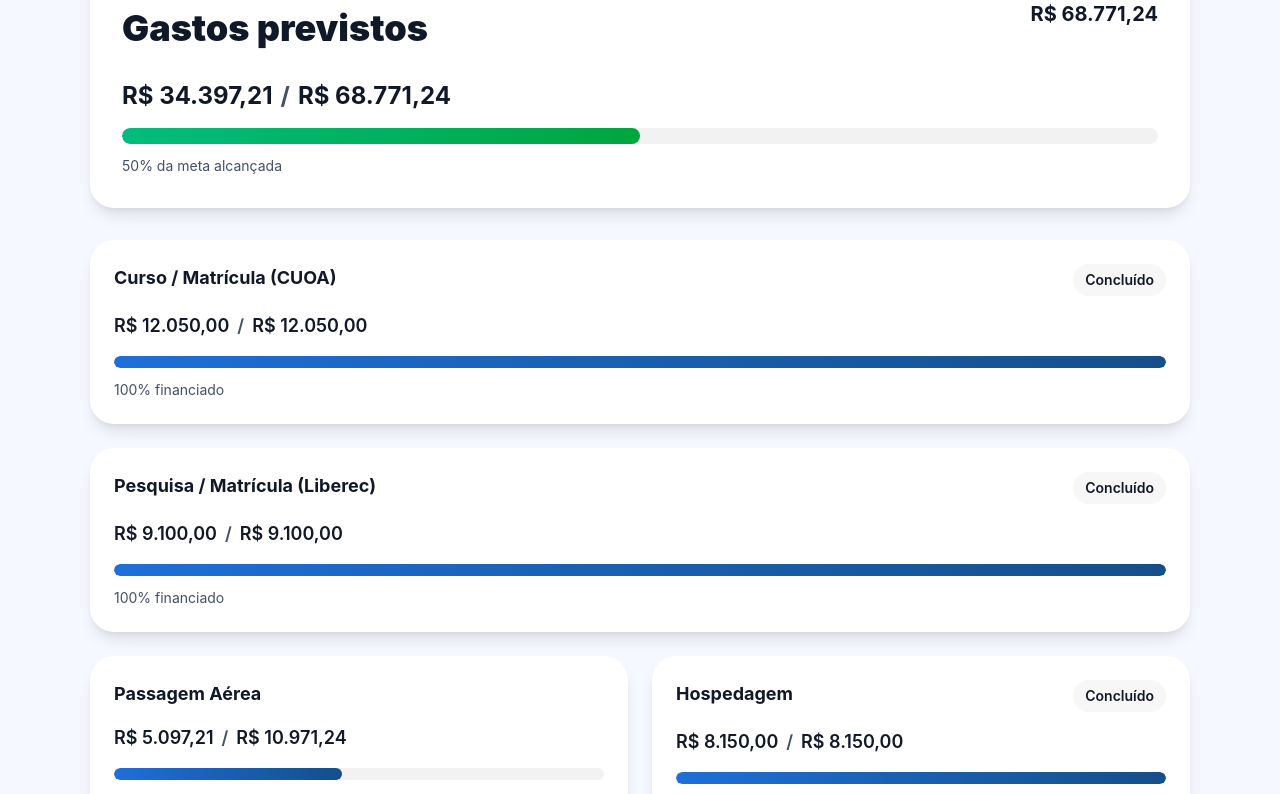
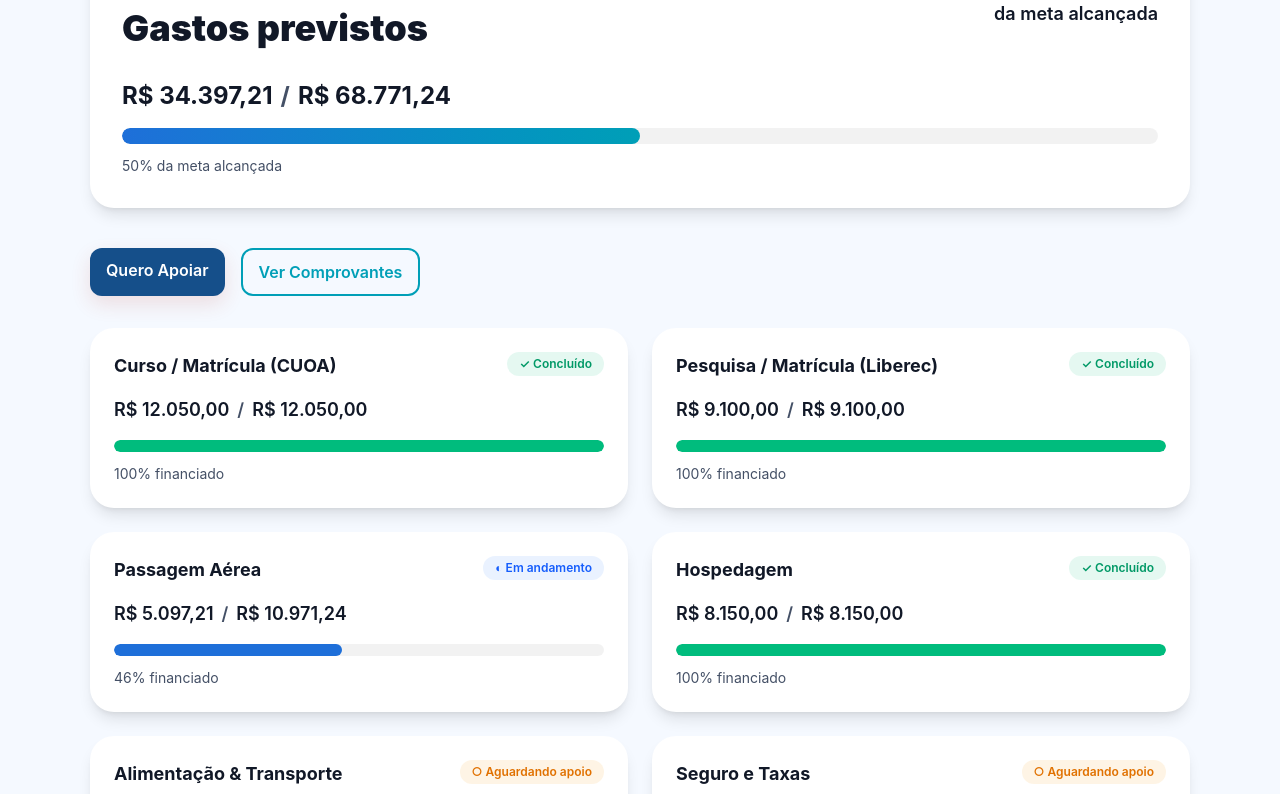
Before and after one commit to Samueldnz/portfolio, a React (Vite) app in the folder version3/: page / in a window 1280 px wide. Shown: the part 1781-2575 px from the top of the page. Built offline with nearby package versions, Linux system fonts and the light colour scheme.

Commit message:
refactor(expenses): simplify category card visual hierarchy
- remove featured blue ring highlight
- rely on status badges as primary state indicator
- improve visual consistency across expense categories
- reduce competing emphasis in expenses section

```diff
--- a/version3/src/components/CampaignProgress.tsx
+++ b/version3/src/components/CampaignProgress.tsx
@@ -64,16 +64,16 @@ export function CampaignProgress({
               text-[var(--color-muted)]
             "
           >
-            {t.expenses.totalPlanned}
+            {percentage.toFixed(0)}%
           </p>
 
           <p
             className="
-              text-xl
-              font-bold
+              text-lg
+              font-semibold
             "
           >
-            {formatCurrency(totalGoal)}
+            {t.expenses.funded}
           </p>
         </div>
       </div>
@@ -127,8 +127,8 @@ export function CampaignProgress({
             rounded-full
 
             bg-gradient-to-r
-            from-emerald-500
-            to-green-600
+            from-[var(--color-accent-blue)]
+            to-[var(--color-accent-cyan)]
           "
         />
       </div>
--- a/version3/src/components/ExpenseCard.tsx
+++ b/version3/src/components/ExpenseCard.tsx
@@ -14,13 +14,15 @@ export function ExpenseCard({
   titleKey,
   paid,
   total,
-  featured = false,
 }: ExpenseCardProps) {
   const { t } = useLanguage();
   const percentage =
     total > 0
       ? (paid / total) * 100
       : 0;
+
+  const inProgress =
+    paid > 0 && paid < total;
 
   const completed =
     paid >= total;
@@ -38,12 +40,6 @@ export function ExpenseCard({
         rounded-3xl
         p-6
         shadow-lg
-
-        ${
-          featured
-            ? "lg:col-span-2"
-            : ""
-        }
       `}
     >
       <div
@@ -67,11 +63,33 @@ export function ExpenseCard({
           }
         </h3>
 
-        {completed && (
-          <span className="pill">
-            {t.expenses.completed}
-          </span>
-        )}
+        <span
+          className={`
+            px-3
+            py-1
+
+            rounded-full
+
+            text-xs
+            font-semibold
+
+            ${
+              completed
+                ? "bg-emerald-500/10 text-emerald-600"
+                : inProgress
+                  ? "bg-blue-500/10 text-blue-600"
+                  : "bg-amber-500/10 text-amber-600"
+            }
+          `}
+        >
+          {
+            completed
+              ? `✓ ${t.expenses.status.completed}`
+              : inProgress
+                ? `◐ ${t.expenses.status.inProgress}`
+                : `○ ${t.expenses.status.awaiting}`
+          }
+        </span>
       </div>
 
       <div
@@ -119,14 +137,18 @@ export function ExpenseCard({
           transition={{
             duration: 0.8,
           }}
-          className="
+          className={`
             h-full
             rounded-full
 
-            bg-gradient-to-r
-            from-[var(--color-accent-blue)]
-            to-[var(--color-blue-dark)]
-          "
+            ${
+              completed
+                ? "bg-emerald-500"
+                : inProgress
+                  ? "bg-[var(--color-accent-blue)]"
+                  : "bg-amber-500"
+            }
+          `}
         />
       </div>
 
@@ -137,7 +159,13 @@ export function ExpenseCard({
           text-[var(--color-muted)]
         "
       >
-        {percentage.toFixed(0)}% {t.expenses.financed}
+        {
+          completed
+            ? `100% ${t.expenses.financed}`
+            : inProgress
+              ? `${percentage.toFixed(0)}% ${t.expenses.financed}`
+              : t.expenses.status.awaiting
+        }
       </p>
     </motion.article>
   );
--- a/version3/src/locales/en.ts
+++ b/version3/src/locales/en.ts
@@ -192,6 +192,16 @@ export const en = {
 
     financed: "funded",
 
+    raised: "Raised",
+
+    remaining: "Remaining",
+
+    status: {
+      completed: "Completed",
+      inProgress: "In Progress",
+      awaiting: "Awaiting Funding",
+    },
+
     timeline: {
       title: "Payment Schedule",
       subtitle: "Financial Timeline",
--- a/version3/src/locales/pt.ts
+++ b/version3/src/locales/pt.ts
@@ -196,6 +196,16 @@ export const pt = {
 
     financed: "financiado",
 
+    raised: "Arrecadado",
+
+    remaining: "Restante",
+
+    status: {
+      completed: "Concluído",
+      inProgress: "Em andamento",
+      awaiting: "Aguardando apoio",
+    },
+
     timeline: {
       title: "Cronograma de Pagamentos",
       subtitle: "Linha do tempo financeira",
--- a/version3/src/sections/Expenses/Expenses.tsx
+++ b/version3/src/sections/Expenses/Expenses.tsx
@@ -42,25 +42,6 @@ export function Expenses() {
 
         <div
           className="
-            mt-8
-
-            grid
-            md:grid-cols-2
-            gap-6
-          "
-        >
-          {expenseCategories.map(
-            (expense) => (
-              <ExpenseCard
-                key={expense.id}
-                {...expense}
-              />
-            )
-          )}
-        </div>
-
-        <div
-          className="
             mt-10
 
             flex
@@ -89,6 +70,25 @@ export function Expenses() {
           </a>
         </div>
 
+        <div
+          className="
+            mt-8
+
+            grid
+            md:grid-cols-2
+            gap-6
+          "
+        >
+          {expenseCategories.map(
+            (expense) => (
+              <ExpenseCard
+                key={expense.id}
+                {...expense}
+              />
+            )
+          )}
+        </div>
+
         <ExpenseTimeline />
       </div>
     </section>
```
